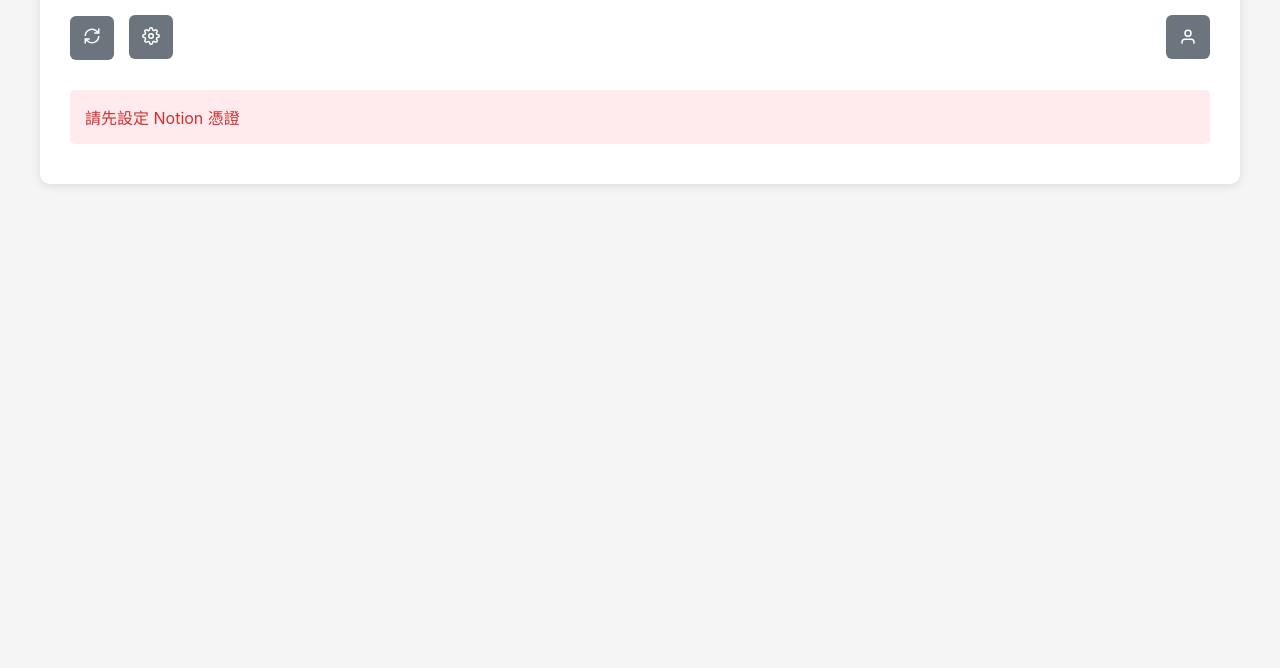
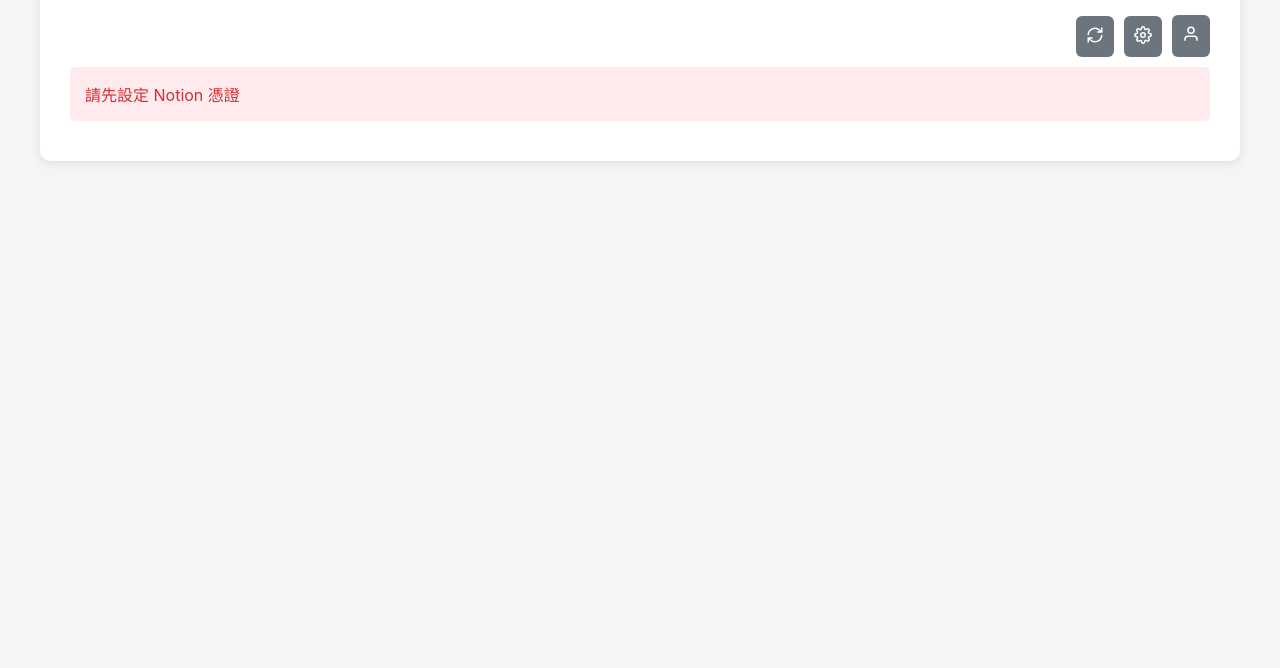
Before and after one commit to Yochen-Chang/Notion-ChartDisplay, a website: page public/index.html in a window 1280 px wide. Shown: the part 132-800 px from the top of the page. Drawn offline with nearby package versions, Linux system fonts and the light colour scheme.

Commit message:
[DEV] 調整按鈕樣式

```diff
--- a/public/index.html
+++ b/public/index.html
@@ -45,19 +45,6 @@
         .data-item h3 {
             margin: 0 0 10px 0;
             color: #1976d2;
-        }
-        .refresh-btn {
-            background: #6c757d;
-            color: white;
-            border: none;
-            padding: 10px 20px;
-            border-radius: 5px;
-            cursor: pointer;
-            font-size: 16px;
-            margin-bottom: 20px;
-        }
-        .refresh-btn:hover {
-            background: #1565c0;
         }
 
         /* 新增的分類顯示樣式 */
@@ -206,34 +193,6 @@
             }
         }
 
-                .refresh-btn {
-            background: #6c757d;
-            color: white;
-            border: none;
-            padding: 10px;
-            border-radius: 6px;
-            cursor: pointer;
-            margin-right: 10px;
-            transition: background-color 0.2s;
-        }
-        .refresh-btn:hover {
-            background: #5a6268;
-        }
-
-        .settings-btn {
-            background: #6c757d;
-            color: white;
-            border: none;
-            padding: 10px;
-            border-radius: 6px;
-            cursor: pointer;
-            margin-right: 10px;
-            transition: background-color 0.2s;
-        }
-        .settings-btn:hover {
-            background: #5a6268;
-        }
-
         /* 彈出視窗樣式 */
         .modal {
             position: fixed;
@@ -357,32 +316,18 @@
             background: #e9ecef;
         }
 
+        .button-container{
+            display: flex;
+            justify-content: flex-end;
+            align-items: center;
+            margin-bottom: 10px;
+            gap: 10px;
+        }
+
         /* 自定義下拉式選單樣式 */
         .custom-select {
-            float: right;
             position: relative;
             display: inline-block;
-        }
-
-        .select-selected {
-            background: #6c757d;
-            color: white;
-            border: none;
-            padding: 0 10px;
-            border-radius: 6px;
-            cursor: pointer;
-            transition: background-color 0.2s;
-            outline: none;
-            font-size: 14px;
-            display: flex;
-            align-items: center;
-            justify-content: center;
-            gap: 8px;
-            height: 100%;
-        }
-
-        .select-selected:hover {
-            background: #5a6268;
         }
 
         .select-arrow {
@@ -428,8 +373,18 @@
         .refresh-btn,
         .settings-btn,
         .custom-select {
-            width: 44px;
-            height: 44px;
+            background: #6c757d;
+            color: white;
+            border: none;
+            padding: 10px;
+            border-radius: 6px;
+            cursor: pointer;
+            transition: background-color 0.2s;
+
+            &:hover{
+                background-color: #5a6268;
+            }
+
             svg {
                 width: 18px;
                 height: 18px;
@@ -444,6 +399,7 @@
     <div class="container">
         <h1>📊 當月消費統計</h1>
 
+        <div class="button-container">
             <button class="refresh-btn" onclick="loadNotionData()">
                 <svg width="18" height="18" viewBox="0 0 24 24" fill="none" stroke="currentColor" stroke-width="2">
                     <path d="M21 2v6h-6M3 12a9 9 0 0 1 15-6.7L21 8M3 22v-6h6M21 12a9 9 0 0 1-15 6.7L3 16" />
@@ -482,7 +438,7 @@
                     </div>
                 </div>
             </div>
-
+        </div>
         <div id="loading" class="loading">載入中...</div>
         <div id="error" class="error" style="display: none;"></div>
         <div id="data-container"></div>
```
Lines whose indentation alone changed are shown as unchanged.
